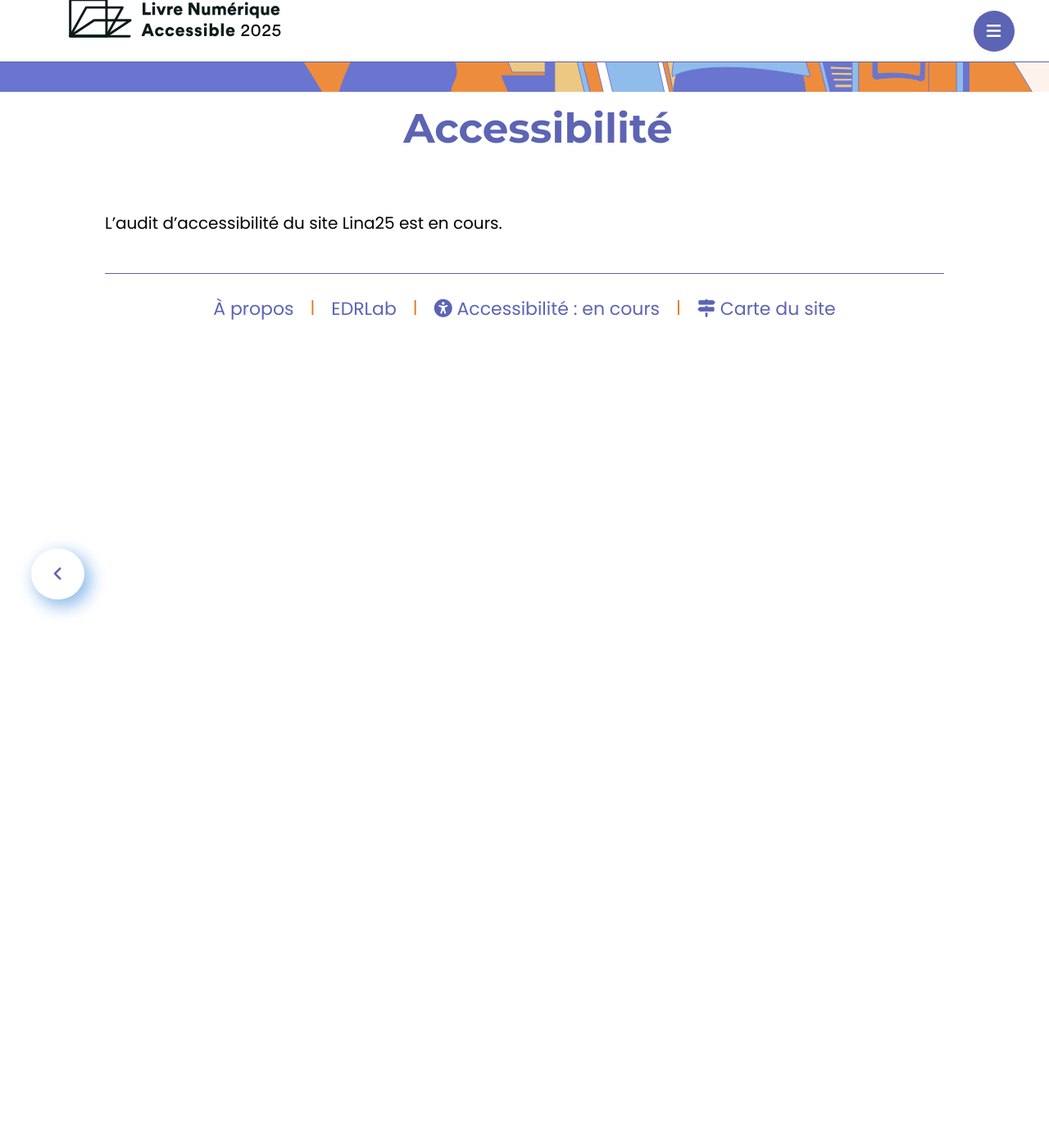
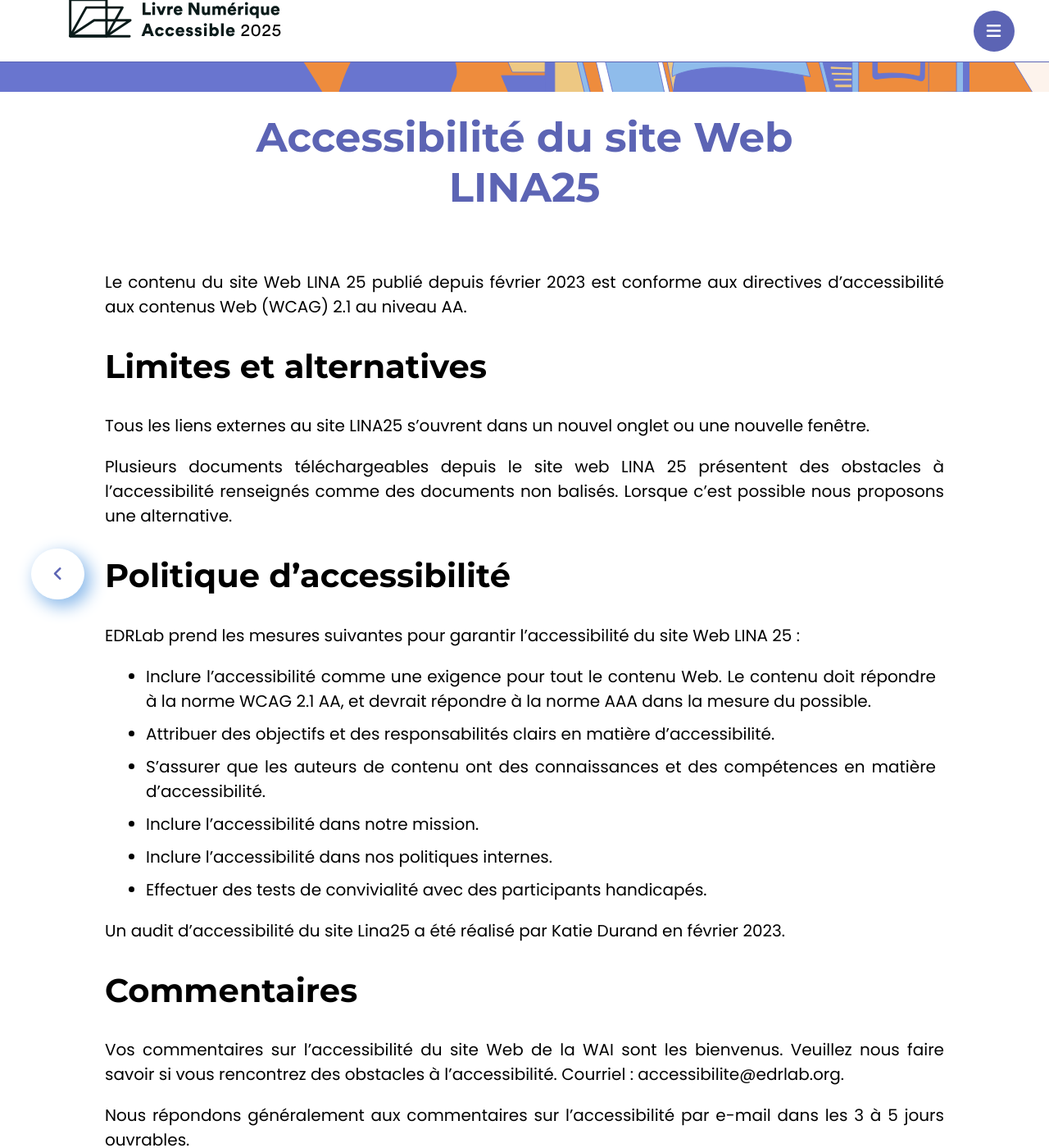
Before and after one commit to edition-accessible/lina25, a Jekyll site: the page built from pages/accessibilite.md, in a window 1280 px wide and 1400 px high, scrolled down 473 px. Shown: the whole window at 82% size. Built offline with Jekyll 4.4.1, drawn with Linux system fonts in a browser that asks for light colours; nearby versions of some CDN libraries; some of the changed text lies outside the part shown.

Commit message:
déclaration d'accessibilité

```diff
--- a/_includes/footer.html
+++ b/_includes/footer.html
@@ -8,7 +8,7 @@
         <li>
             <a href="pages/accessibilite">
                 <i class="fa fa-universal-access" aria-hidden="true"></i>
-                Accessibilité : en cours</a
+                Accessibilité</a
             >
         </li>
         <span aria-hidden="true">|</span>
--- a/pages/accessibilite.md
+++ b/pages/accessibilite.md
@@ -1,10 +1,58 @@
 ---
 layout: document
-title: "Accessibilité"
+title: "Accessibilité du site Web LINA25"
 subtitle:
-date: 2023-01-01
+date: 2023-02-10
 previous: ../index.html
 titlePrev: Accueil
 ---
 
-L'audit d'accessibilité du site Lina25 est en cours.
+Le contenu du site Web LINA 25 publié depuis février 2023 est conforme aux directives d'accessibilité aux contenus Web (WCAG) 2.1 au niveau AA.
+
+## Limites et alternatives
+
+
+Tous les liens externes au site LINA25 s'ouvrent dans un nouvel onglet ou une nouvelle fenêtre.
+
+Plusieurs documents téléchargeables depuis le site web LINA 25 présentent des obstacles à l'accessibilité renseignés comme des documents non balisés. Lorsque c'est possible nous proposons une alternative.
+
+
+
+## Politique d'accessibilité
+
+EDRLab prend les mesures suivantes pour garantir l'accessibilité du site Web LINA 25 :
+* Inclure l'accessibilité comme une exigence pour tout le contenu Web. Le contenu doit répondre à la norme WCAG 2.1 AA, et devrait répondre à la norme AAA dans la mesure du possible.
+* Attribuer des objectifs et des responsabilités clairs en matière d'accessibilité.
+* S'assurer que les auteurs de contenu ont des connaissances et des compétences en matière d'accessibilité.
+* Inclure l'accessibilité dans notre mission.
+* Inclure l'accessibilité dans nos politiques internes.
+* Effectuer des tests de convivialité avec des participants handicapés.
+
+Un audit d'accessibilité du site Lina25 a été réalisé par Katie Durand en février 2023.
+## Commentaires
+
+Vos commentaires sur l'accessibilité du site Web de la WAI sont les bienvenus. Veuillez nous faire savoir si vous rencontrez des obstacles à l'accessibilité.
+Courriel : accessibilite@edrlab.org.
+
+Nous répondons généralement aux commentaires sur l'accessibilité par e-mail dans les 3 à 5 jours ouvrables.
+
+Les coordonnées de l'éditeur figurent dans la section "Sites et adresses" de la page À propos.
+
+
+## Compatibilité avec les navigateurs et les technologies d'assistance
+Le site Web LINA 25 est conçu pour être compatible avec les technologies d'assistance et les deux dernières versions des principaux navigateurs.
+Dans des navigateurs plus anciens, certains aspects du site Web peuvent ne pas s'afficher de manière optimale.
+
+## Spécifications techniques
+Le site Web du WAI s'appuie sur les technologies suivantes pour être conforme aux WCAG 2.1 :
+* HTML
+* WAI-ARIA
+* CSS
+* SVG
+
+
+<!-- https://www.w3.org/WAI/about/accessibility-statement/ -->
+
+<!-- lang des portions -->
+
+<!-- normaliser ressources -->
```
Also changed, not shown: pages/apropos.md (+12 -0 lines), ressources/Informer.md (+5 -7 lines).
